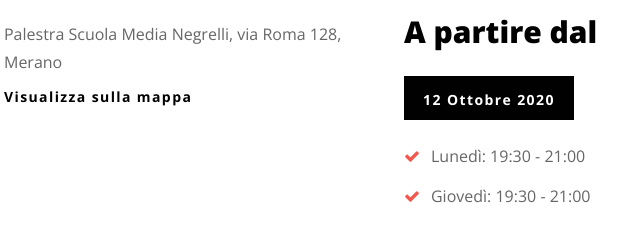
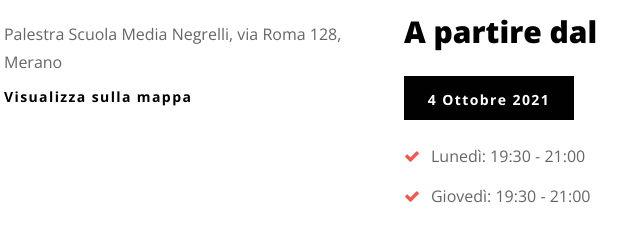
Before and after one commit to KickBoxingMerano/KickBoxingMerano.github.io, a plain HTML site: page progrediti.html in a window 1280 px wide. Shown: the part 304-553 px from the top of the page, 451-1091 px from the left. Drawn offline with nearby package versions, Linux system fonts and the light colour scheme.

Commit message:
Update progrediti

```diff
--- a/progrediti.html
+++ b/progrediti.html
@@ -67,7 +67,7 @@ alt="You are using an outdated browser. For a faster, safer browsing experience,
                                 <br>
                                 <div class="info-box wow fadeInUp" data-wow-delay="0.3s">
                                     <h4>A partire dal</h4><br>
-                                    <time datetime="2015" class="center">12 Ottobre 2020</time>
+                                    <time datetime="2015" class="center">4 Ottobre 2021</time>
                                     <ul class="marked-list wow fadeInRight" data-wow-delay="0.5s">
                                         <li>Lunedì: 19:30 - 21:00</li>
                                         <li>Giovedì: 19:30 - 21:00</li>
```
